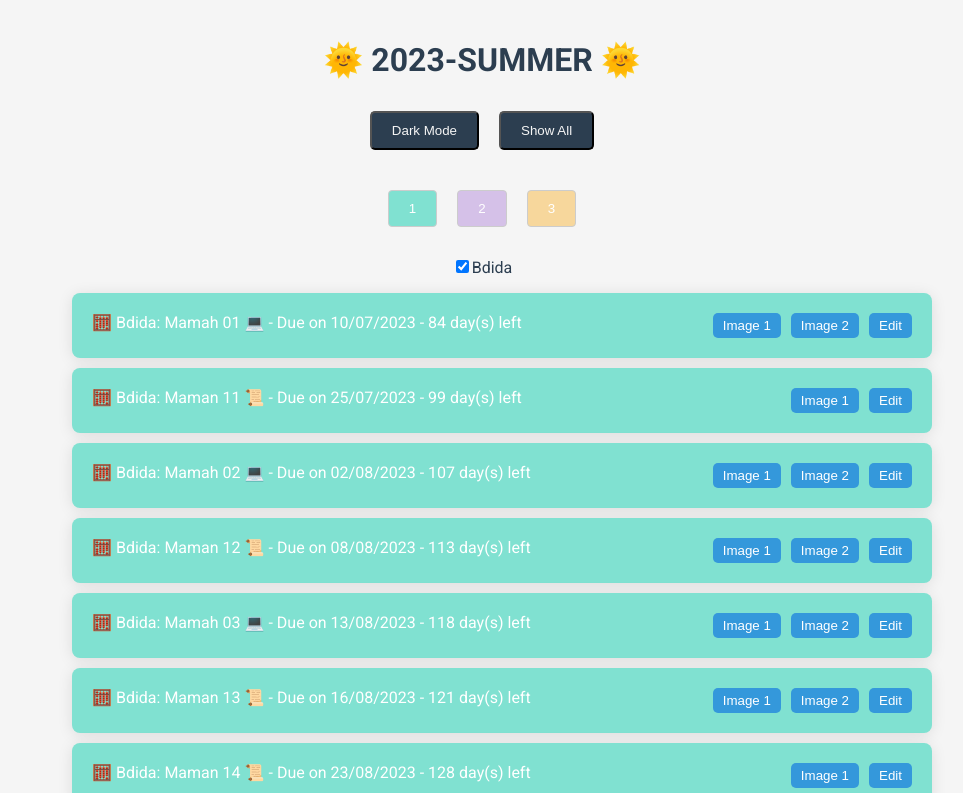
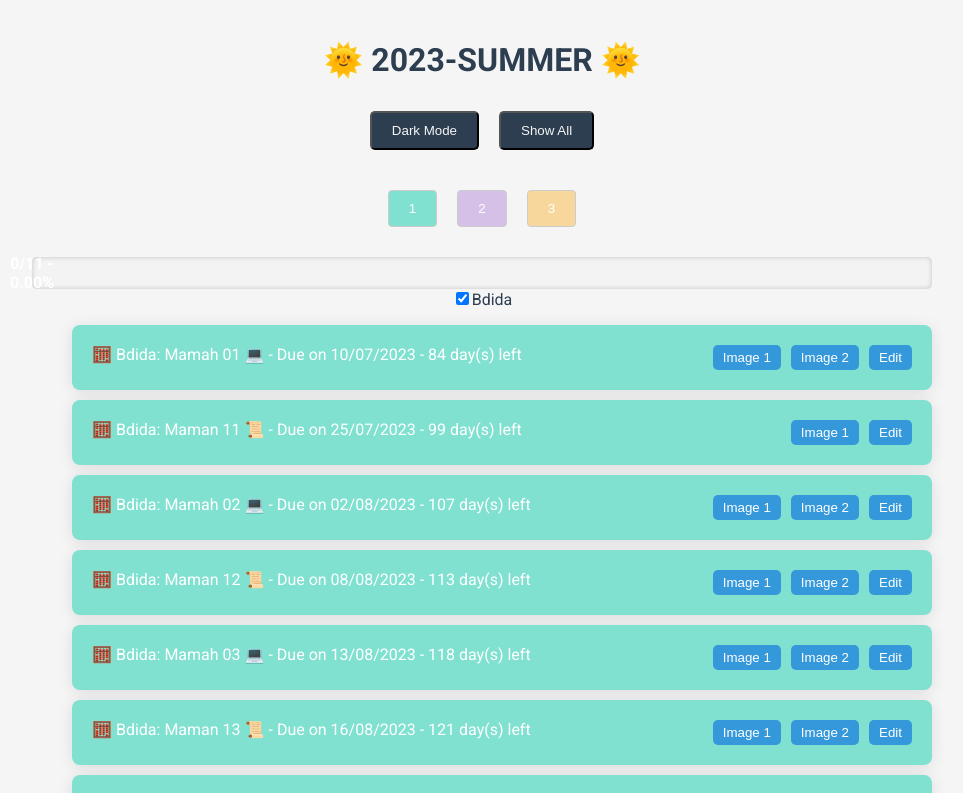
Before and after one commit to AdirBuskila/Open-Uni-Tasks, a React (Create React App) app: page / in a window 1280 px wide. Shown: the top 793 px of the page, without its empty margins (158-1121 px from the left). Built offline with nearby package versions, Linux system fonts and the light colour scheme.

Commit message:
progress

```diff
--- a/src/App.js
+++ b/src/App.js
@@ -106,7 +106,7 @@ function App() {
         <ShowAllButton showAll={showAll} toggleShowAll={toggleShowAll} />
       </div>
       <PaletteChooser changePaletteIndex={changePaletteIndex} colors={allColors} />
-      {/* <Progress totalAssignments={assignmentData[0].assignments.length} completedAssignments={getPastDueAssignments(assignments) + getCompletedAssignments(assignments)} /> */}
+      <Progress totalAssignments={assignmentData[0].assignments.length} completedAssignments={getPastDueAssignments(assignments) + getCompletedAssignments(assignments)} />
       {/* <AssignmentForm handleNewAssignment={handleNewAssignment} /> */}
       <CourseFilter handleCourseFilter={handleCourseFilter} selectedCourses={selectedCourses} />
       <AssignmentList assignments={assignments} toggleCompletion={toggleCompletion} handleEdit={handleEdit} paletteIndex={paletteIndex} selectedCourses={selectedCourses} showAll={showAll} />
```
